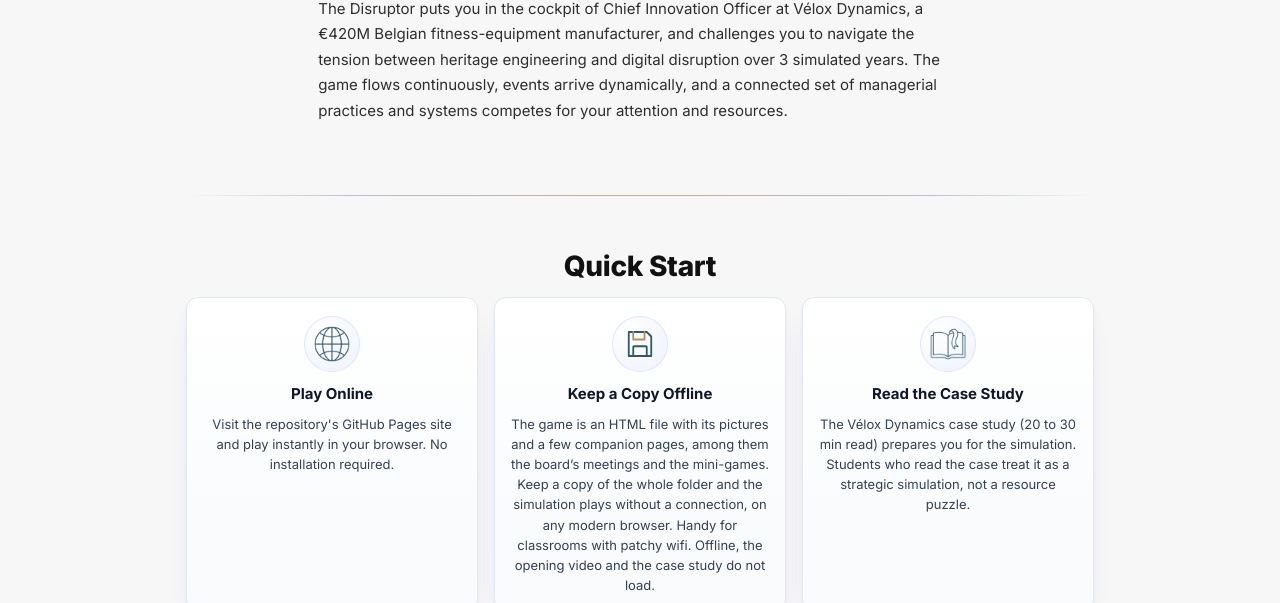
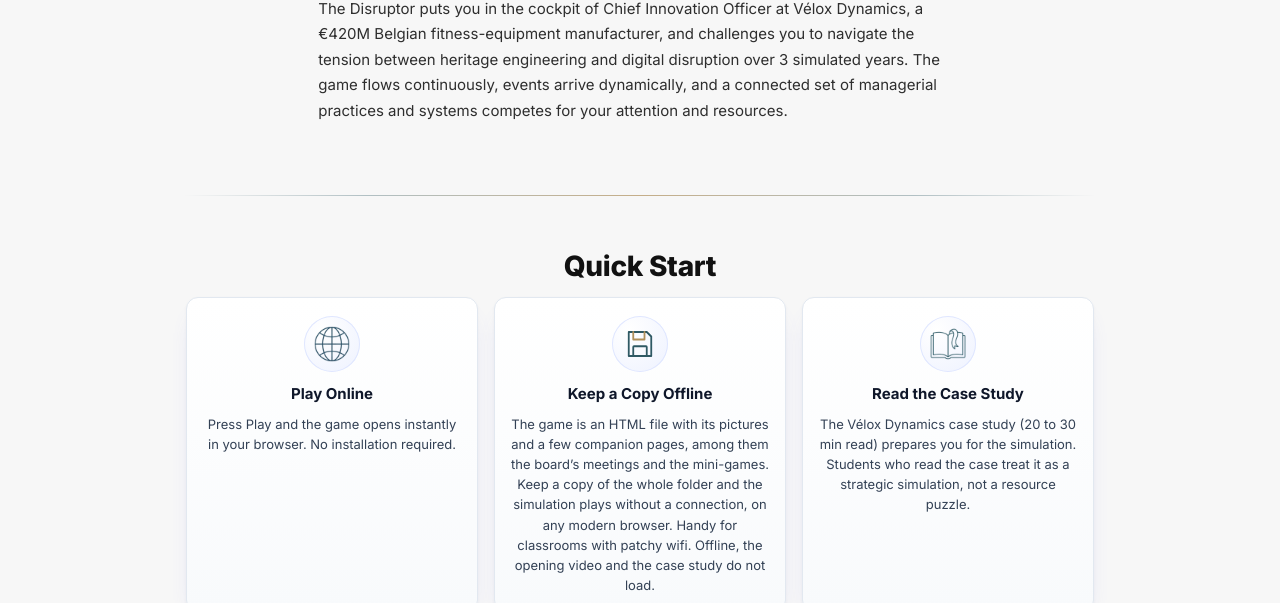
Before and after one commit to ammonsalter-del/thedisruptor-webite, a plain HTML site: page how-to-play.html in a window 1280 px wide. Shown: the part 206-809 px from the top of the page. Drawn offline with Linux system fonts and the light colour scheme.

Commit message:
Add files via upload

```diff
--- a/how-to-play.html
+++ b/how-to-play.html
@@ -189,7 +189,7 @@ html body .lk-scene::before { background: #f59e0b !important; }
       <div class="card s-blue">
         <div class="card-icon-box"><img src="icons/h-globe.png" alt="" width="40" height="40"></div>
         <h3>Play Online</h3>
-        <p class="is-short">Visit the repository's GitHub Pages site and play instantly in your browser. No installation required.</p>
+        <p class="is-short">Press Play and the game opens instantly in your browser. No installation required.</p>
       </div>
       <div class="card s-grey">
         <div class="card-icon-box"><img src="icons/h-save.svg" alt="" width="40" height="40"></div>
```
